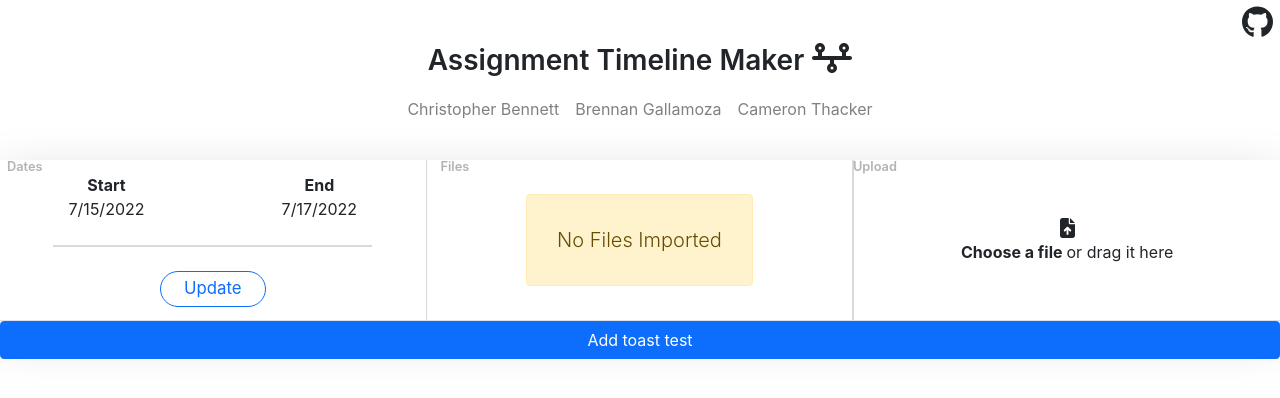
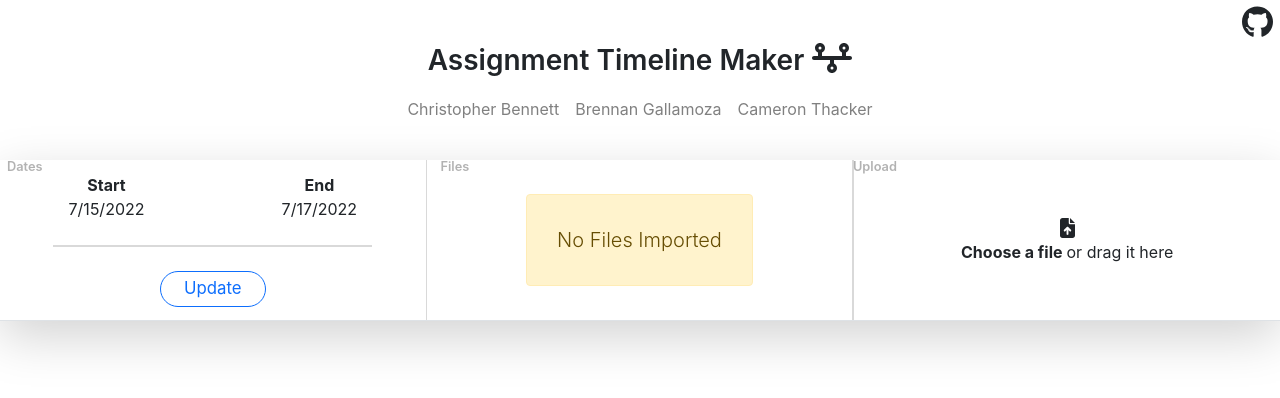
Before and after one commit to CBColleg3/Assignment-Timeline-Maker, a React (Create React App) app: page / in a window 1280 px wide. Shown: the top 398 px of the page. Built offline with nearby package versions, Linux system fonts and the light colour scheme.

Commit message:
[improved-docs] Removed unnecessary imports

```diff
--- a/src/components/App/App.tsx
+++ b/src/components/App/App.tsx
@@ -14,7 +14,7 @@ import { ClimbingBoxLoader, ClockLoader } from "react-spinners";
 import { useAssignmentDateInfoContext, useTaskContext, useTimelineToastContext } from "src/context";
 import { useFiles, useDocument } from "src/hooks";
 import { TimelineAlert } from "../TimelineAlert";
-import { findParts, findPoints, generateInfoToast, updateDueDates } from "src/helpers";
+import { findParts, findPoints, updateDueDates } from "src/helpers";
 
 import styles from "./App.module.css";
 import type { TimelineToast } from "src/@types/Timeline/TimelineToast/TimelineToast";
@@ -34,8 +34,6 @@ const ALERT_CONSTANTS = {
  * @returns Main application component
  */
 export const App = (): JSX.Element => {
-	const { addToast } = useTimelineToastContext();
-
 	const { dates, format, start, changingDate } = useAssignmentDateInfoContext();
 	const { updateTasks, tasks } = useTaskContext();
 	const { deleteFile, files, isFileSelected, selectedFileIndex, selectedFileText, setFiles, selectFile } =
@@ -109,13 +107,6 @@ export const App = (): JSX.Element => {
 					update={(theFiles: File[]): void => setFiles(theFiles)}
 				/>
 			</div>
-			<Button
-				onClick={(): void => {
-					addToast(generateInfoToast("Test toast", "Toast message"));
-				}}
-			>
-				{"Add toast test"}
-			</Button>
 			{/* {!errors.date && !errors.file ? (
 				<>
 					{isFileSelected ? (
--- a/src/helpers/TimelineToast/generateTimelineToastStyles.module.css
+++ b/src/helpers/TimelineToast/generateTimelineToastStyles.module.css
@@ -15,15 +15,15 @@
 }
 
 .toast_layout_error {
-    background-color: rgba(255, 193, 7, .25);
+    background-color: rgba(255, 193, 7, .65);
 }
 
 .toast_layout_info {
-    background-color: rgba(13, 202, 240, .25);
+    background-color: rgba(13, 202, 240, .65);
 }
 
 .toast_layout_success {
-    background-color: rgba(25, 135, 84, .25);
+    background-color: rgba(25, 135, 84, .65);
 }
 
 .toast_title {
--- a/src/provider/TimelineToastProvider/TimelineToastProvider.tsx
+++ b/src/provider/TimelineToastProvider/TimelineToastProvider.tsx
@@ -2,7 +2,6 @@
 import React, { type ReactNode } from "react";
 import type { iTimelineToastContext } from "src/@types/Context";
 import type { TimelineToast } from "src/@types/Timeline/TimelineToast/TimelineToast";
-import type { TimelineToastContainerOrientation } from "src/common/components/TimelineToastContainer/TimelineToastContainer";
 import { TimelineToastContext } from "src/context/TimelineToast/TimelineToastContext";
 import {
 	disappearAnimation,
@@ -38,9 +37,15 @@ export const TimelineToastProvider = ({ children }: TimelineToastProviderPropert
 				}
 
 				deleteButton.onclick = (): void => {
-					generatedToastElement
-						.animate(disappearAnimation, disappearAnimationProperties)
-						.finished.then(() => timelineToastContainer?.removeChild(generatedToastElement));
+					if (timelineToastContainer?.contains(generatedToastElement)) {
+						generatedToastElement
+							.animate(disappearAnimation, disappearAnimationProperties)
+							.finished.then(() => {
+								if (timelineToastContainer?.contains(generatedToastElement)) {
+									timelineToastContainer?.removeChild(generatedToastElement);
+								}
+							});
+					}
 				};
 
 				setTimeout(() => {
```
